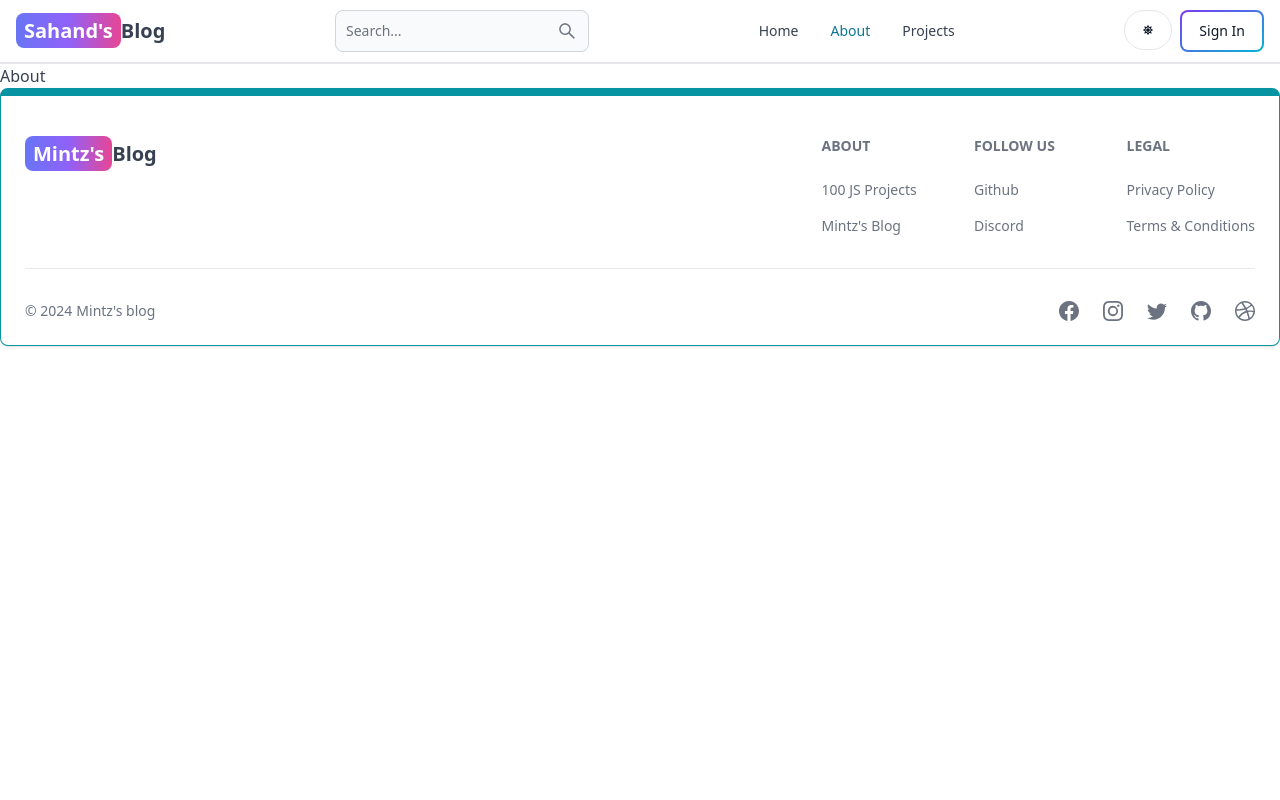
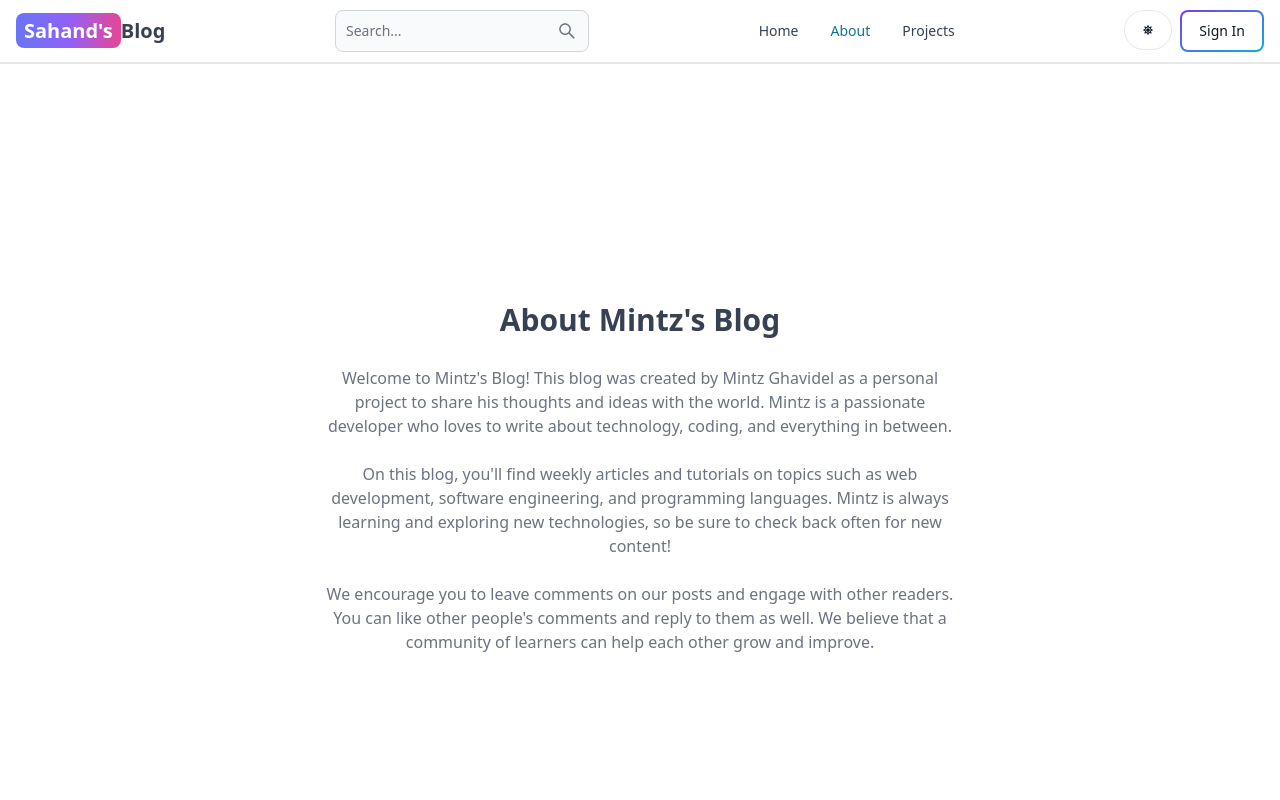
Before and after one commit to valay30/mern-blog, a React (Vite) app in the folder client/: page /about in a window 1280 px wide. Shown: the top 800 px of the page. Built offline with nearby package versions, Linux system fonts and the light colour scheme; no server answers.

Commit message:
complete about and projects pages

```diff
--- a/client/src/pages/About.jsx
+++ b/client/src/pages/About.jsx
@@ -1,7 +1,35 @@
-import React from 'react'
-
 export default function About() {
   return (
-    <h1>About</h1>
-  )
+    <div className='min-h-screen flex items-center justify-center'>
+      <div className='max-w-2xl mx-auto p-3 text-center'>
+        <div>
+          <h1 className='text-3xl font font-semibold text-center my-7'>
+            About Mintz's Blog
+          </h1>
+          <div className='text-md text-gray-500 flex flex-col gap-6'>
+            <p>
+              Welcome to Mintz's Blog! This blog was created by Mintz Ghavidel
+              as a personal project to share his thoughts and ideas with the
+              world. Mintz is a passionate developer who loves to write about
+              technology, coding, and everything in between.
+            </p>
+
+            <p>
+              On this blog, you'll find weekly articles and tutorials on topics
+              such as web development, software engineering, and programming
+              languages. Mintz is always learning and exploring new
+              technologies, so be sure to check back often for new content!
+            </p>
+
+            <p>
+              We encourage you to leave comments on our posts and engage with
+              other readers. You can like other people's comments and reply to
+              them as well. We believe that a community of learners can help
+              each other grow and improve.
+            </p>
+          </div>
+        </div>
+      </div>
+    </div>
+  );
 }
--- a/client/src/pages/Projects.jsx
+++ b/client/src/pages/Projects.jsx
@@ -1,7 +1,11 @@
-import React from 'react'
+import CallToAction from '../components/CallToAction';
 
 export default function Projects() {
   return (
-    <h1>Projects</h1>
+    <div className='min-h-screen max-w-2xl mx-auto flex justify-center items-center flex-col gap-6 p-3'>
+      <h1 className='text-3xl font-semibold'>Pojects</h1>
+      <p className='text-md text-gray-500'>Build fun and engaging projects while learning HTML, CSS, and JavaScript!</p>
+      <CallToAction />
+    </div>
   )
 }
```
